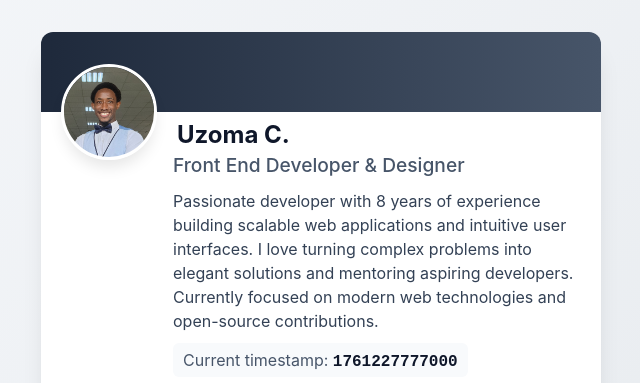
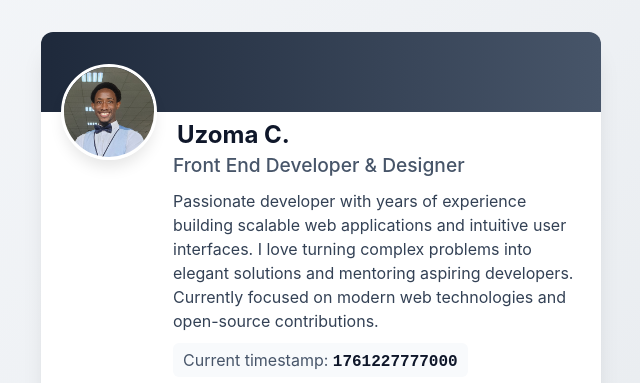
Before and after one commit to dRock-Codez/HNG.0, a plain HTML site: page index.html in a window 1280 px wide. Shown: the top 383 px of the page, 319-959 px from the left. Drawn offline with Linux system fonts and the light colour scheme.

Commit message:
Update bio to remove specific experience duration

```diff
--- a/index.html
+++ b/index.html
@@ -28,7 +28,7 @@
             </header>
 
             <p data-testid="test-user-bio" class="profile-bio">
-              Passionate developer with 8 years of experience building scalable web applications
+              Passionate developer with years of experience building scalable web applications
               and intuitive user interfaces. I love turning complex problems into elegant solutions
               and mentoring aspiring developers. Currently focused on modern web technologies and
               open-source contributions.
```
